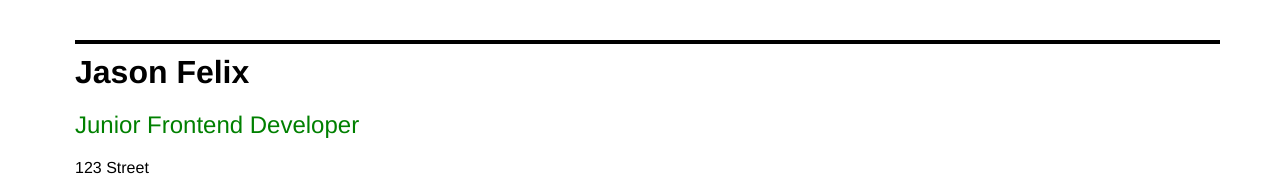
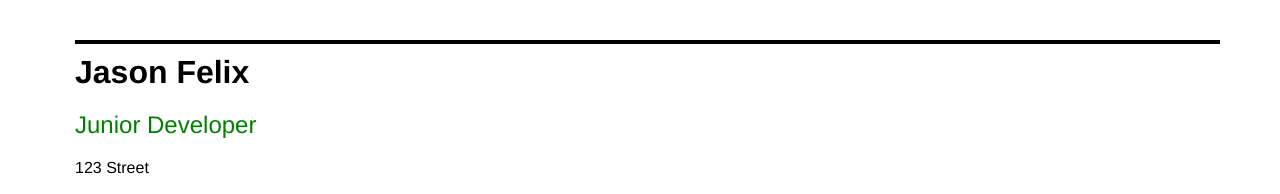
Before and after one commit to helloecen/FrontEndProjects, a plain HTML site: page 01-single-page-cv/index.html in a window 1280 px wide. Shown: the top 194 px of the page. Drawn offline with Linux system fonts and the light colour scheme.

Commit message:
Update index.html

```diff
--- a/01-single-page-cv/index.html
+++ b/01-single-page-cv/index.html
@@ -62,7 +62,7 @@
 
     <main>
         <section>
-            <h2>Junior Frontend Developer</h2>
+            <h2>Junior Developer</h2>
             <p>123 Street</p>
             <p>City, ST 12345</p>
             <p>(+62) 123-456-789</p>
```
